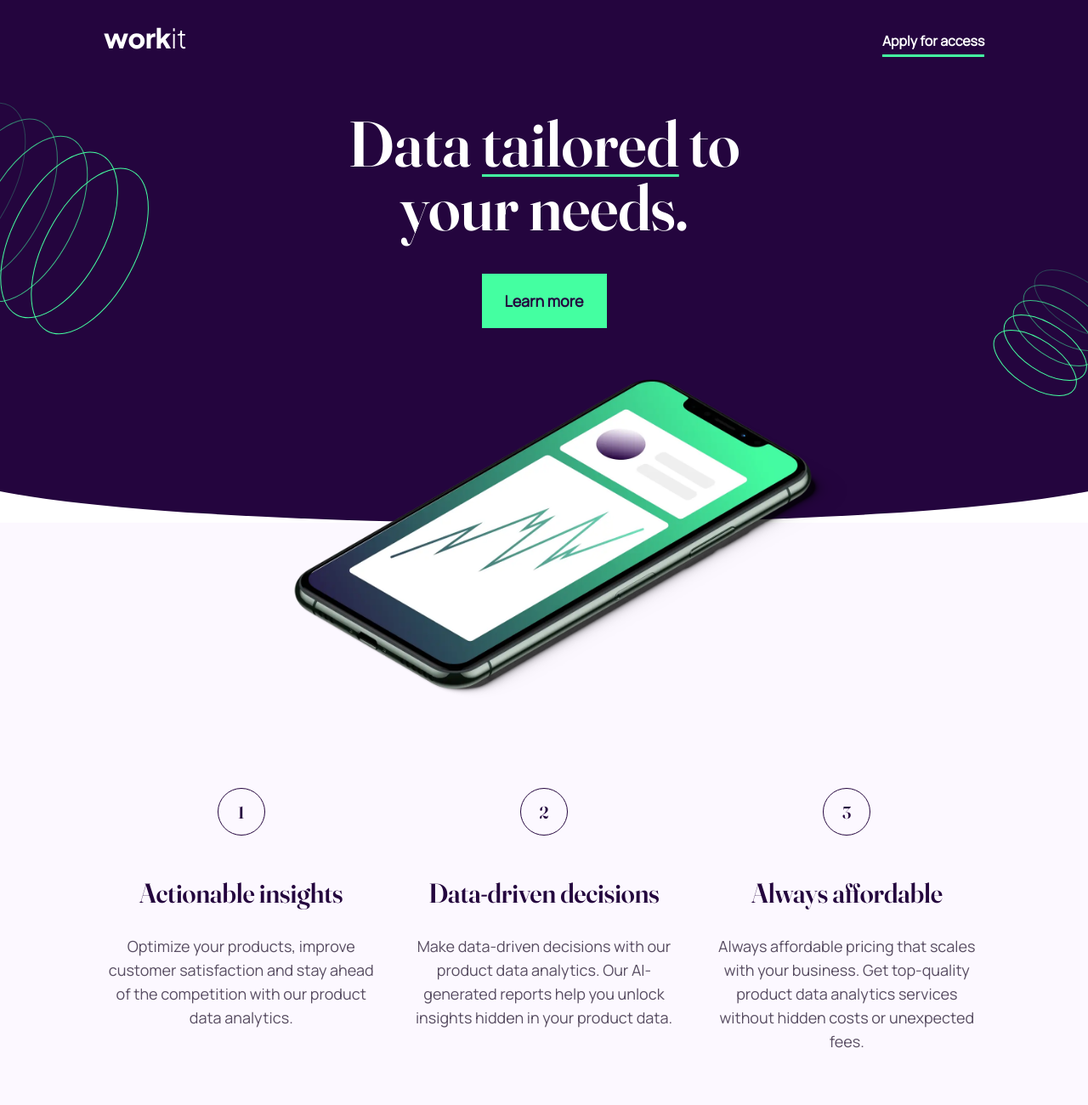
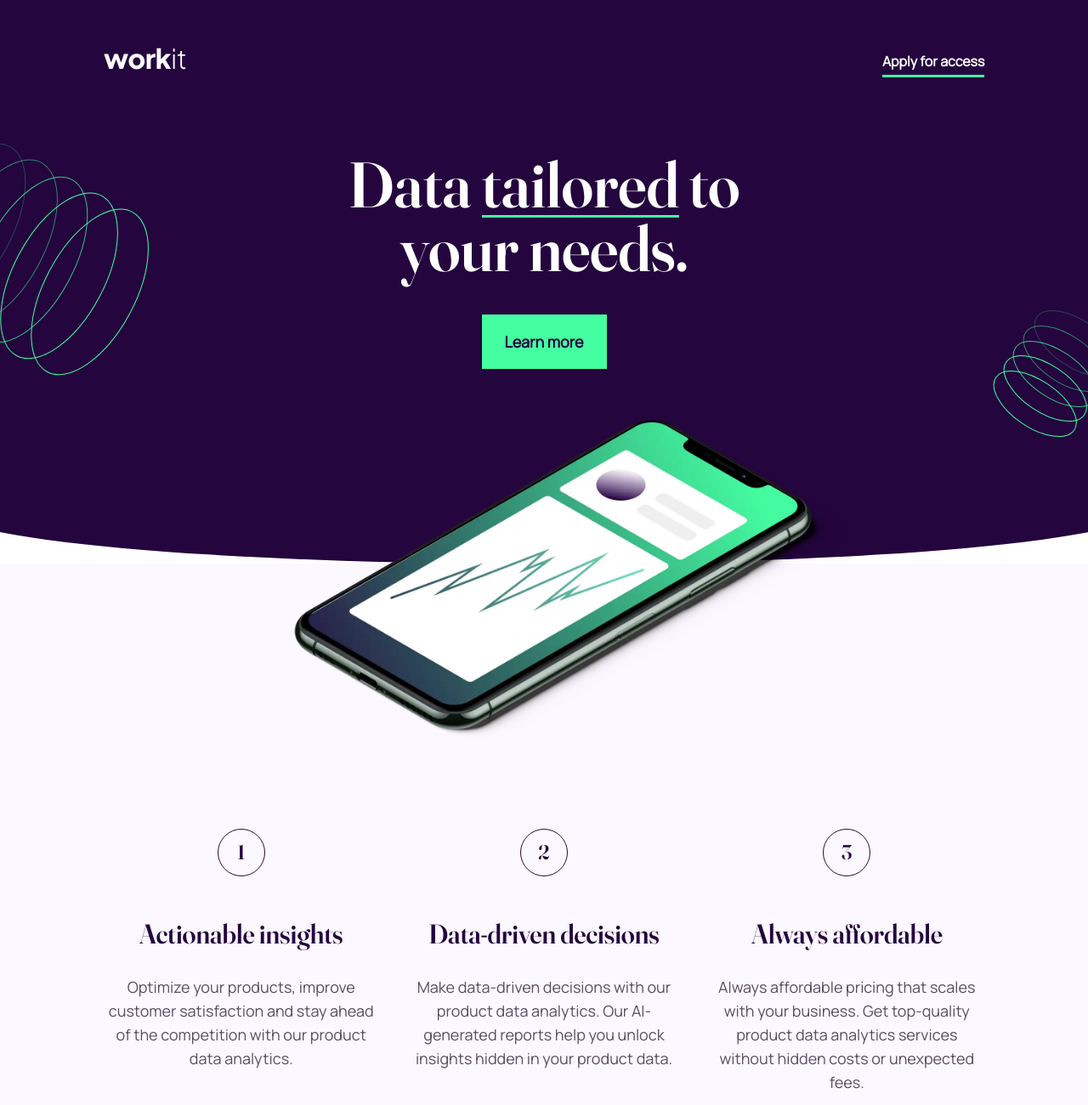
Before and after one commit to Dudeldups/FM-workit-landing-page, a plain HTML site: page index.html in a window 1280 px wide. Shown: the top 1300 px of the page at 85% size. Drawn offline with Linux system fonts and the light colour scheme.

```diff
--- a/src/scss/_mixins.scss
+++ b/src/scss/_mixins.scss
@@ -11,6 +11,7 @@
   font-weight: 700;
   color: colors.$dark-purple;
   border: 0.1875rem solid colors.$eucalyptus;
+  transition: background 0.3s ease-in, color 0.3s ease-in;
 
   &:hover,
   &:focus {
--- a/src/scss/main.scss
+++ b/src/scss/main.scss
@@ -9,7 +9,7 @@ body {
 
 .header {
   @include side-padding;
-  padding-block: 2rem;
+  padding-block: clamp(2rem, -1.145rem + 7.74vw, 3.5rem);
 
   display: flex;
   background: colors.$dark-purple;
@@ -22,6 +22,7 @@ body {
     color: colors.$white;
     text-decoration: none;
     border-bottom: 0.1875rem solid colors.$eucalyptus;
+    transition: color 0.3s ease-in;
 
     &:hover,
     &:focus {
@@ -104,7 +105,9 @@ body {
       border-radius: 50%;
       width: clamp(3rem, 1.95rem + 2.58vw, 3.5rem);
       aspect-ratio: 1 / 1;
-      font: 600 1.25rem "Fraunces", sans-serif;
+      font-family: "Fraunces";
+      font-size: clamp(1.25rem, 0.725rem + 1.29vw, 1.5rem);
+      font-weight: 600;
       color: colors.$dark-purple;
     }
   }
```
Also changed, not shown: screenshots/solution.png (added), src/css/main.css, 3 other files.
